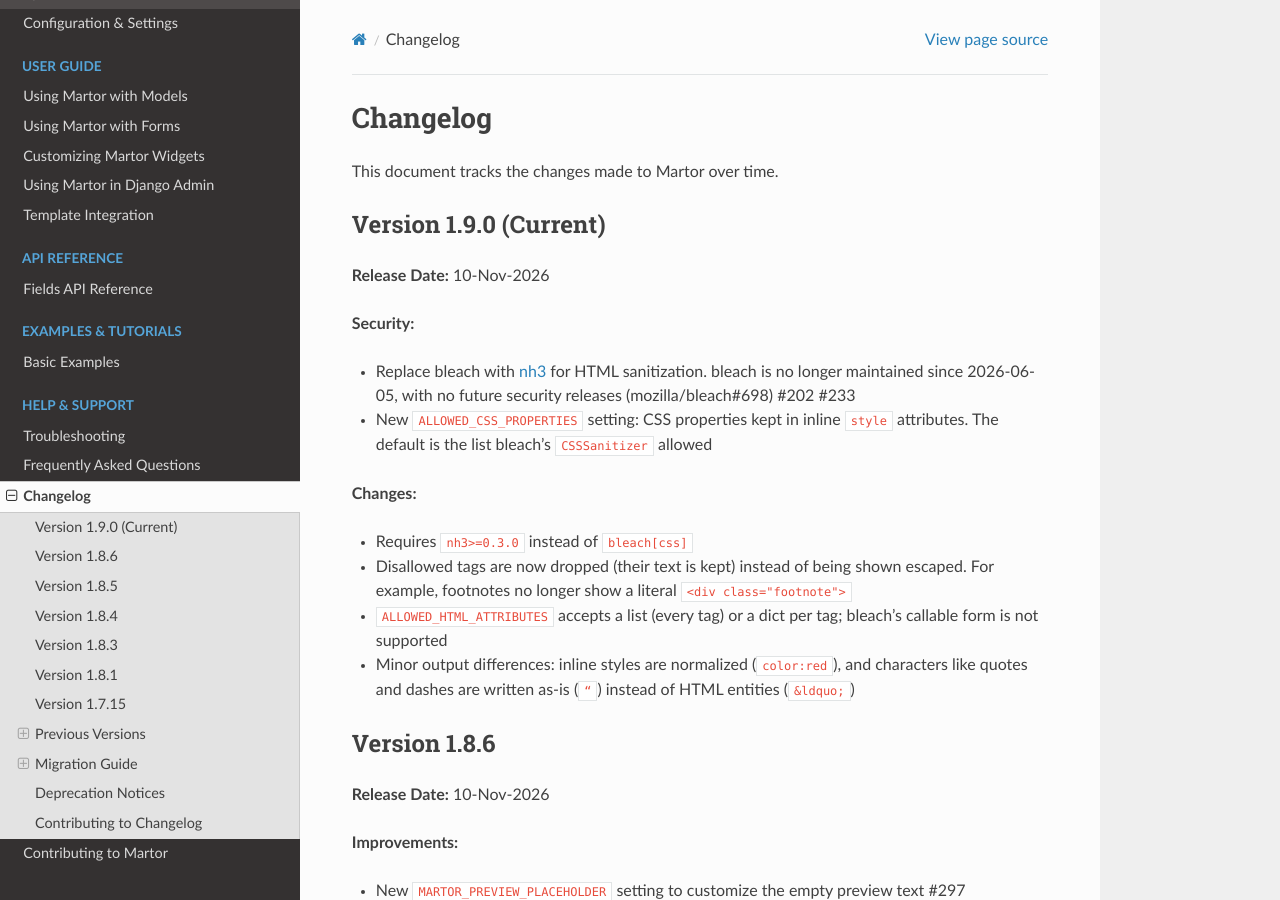
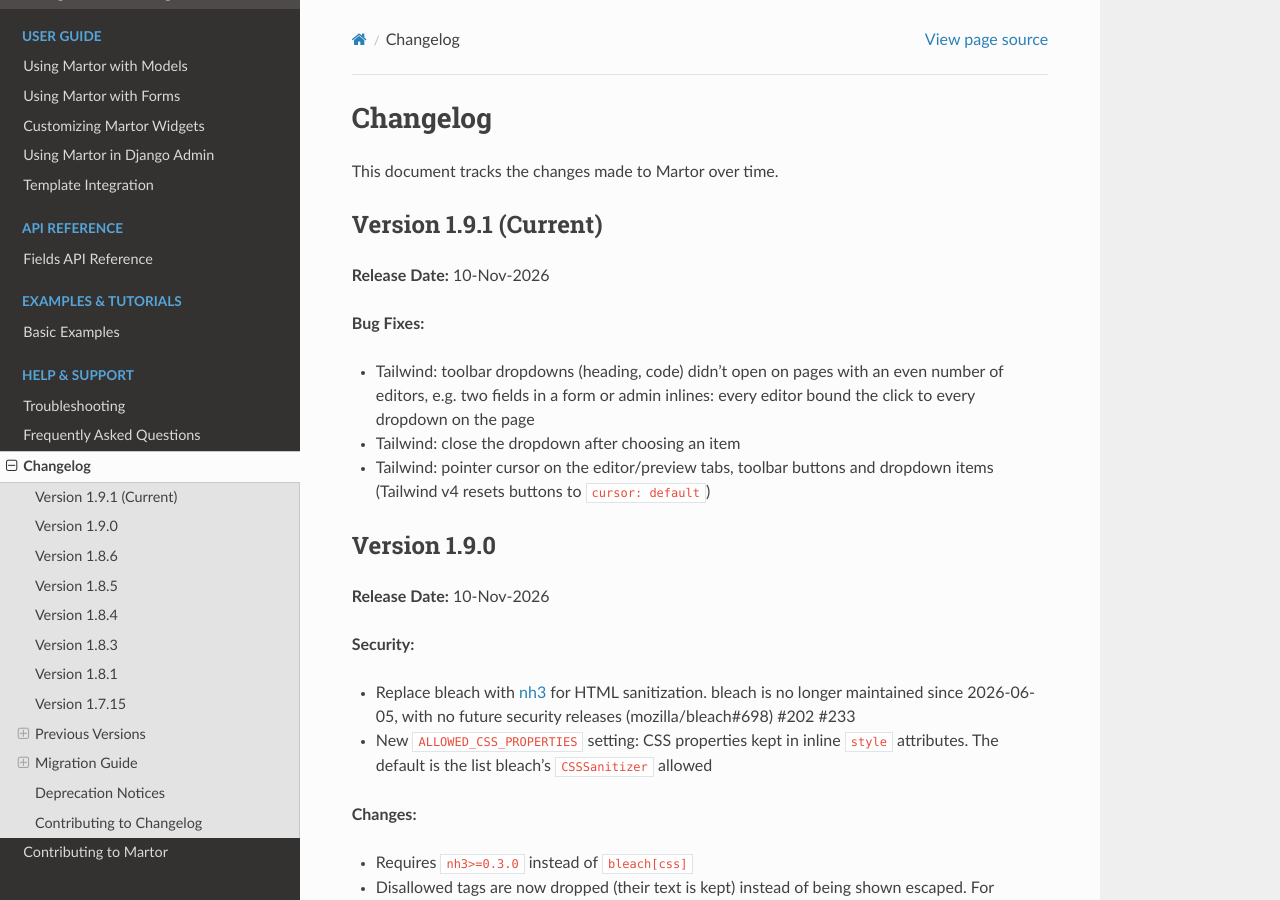
Before and after one commit to agusmakmun/django-markdown-editor, a Sphinx documentation site: the page built from docs/changelog.rst, in a window 1280 px wide and 900 px high. Built offline with Sphinx 7.4.7 and the Read the Docs theme 3.1.0, drawn with Linux system fonts in a browser that asks for light colours; pages that are not in the unit, such as notebooks, are missing from menus.

Commit message:
Tailwind: fix toolbar dropdowns with several editors, release 1.9.1
Every editor bound its click handler to every toolbar dropdown on the
page, so with an even number of editors (two form fields, admin
inlines) each click toggled the menu open and closed again. Scope the
lookup to the editor. Also close the menu once an item is chosen, and
give tabs, toolbar buttons and dropdown items a pointer cursor
(Tailwind v4 resets buttons to `cursor: default`).

Docs: fix the "multiple editors" troubleshooting entries (there is no
`data-editor-id`), and a CLAUDE.md rule to scope per-editor JS.

Co-Authored-By: Claude Opus 5.5 <noreply@anthropic.com>

```diff
--- a/docs/changelog.rst
+++ b/docs/changelog.rst
@@ -3,7 +3,20 @@ Changelog
 
 This document tracks the changes made to Martor over time.
 
-Version 1.9.0 (Current)
+Version 1.9.1 (Current)
+-------------------------
+
+**Release Date:** 10-Nov-2026
+
+**Bug Fixes:**
+
+* Tailwind: toolbar dropdowns (heading, code) didn't open on pages with an even number of editors, e.g. two
+  fields in a form or admin inlines: every editor bound the click to every dropdown on the page
+* Tailwind: close the dropdown after choosing an item
+* Tailwind: pointer cursor on the editor/preview tabs, toolbar buttons and dropdown items
+  (Tailwind v4 resets buttons to ``cursor: default``)
+
+Version 1.9.0
 -------------------------
 
 **Release Date:** 10-Nov-2026
--- a/docs/usage/widgets.rst
+++ b/docs/usage/widgets.rst
@@ -483,7 +483,10 @@ Troubleshooting Widgets
     Ensure attribute names start with ``data-`` and use proper JSON format for complex values.
 
 **Multiple editors conflicting?**
-    Use unique ``data-editor-id`` attributes for each editor.
+    Martor makes each editor's ids unique itself, so several editors on one page work out of the box.
+    If toolbar buttons insert text twice or dropdowns don't open, martor's JS is probably loaded twice
+    (e.g. ``{{ form.media }}`` plus a manual ``<script>`` tag): include it once. With the Tailwind theme,
+    upgrade to 1.9.1+, older versions didn't open the toolbar dropdowns on pages with an even number of editors.
 
 **Upload not working?**
     Verify the upload URL is correct and the endpoint returns proper JSON responses.
--- a/martor/__init__.py
+++ b/martor/__init__.py
@@ -1,4 +1,4 @@
-__version__ = "1.9.0"
+__version__ = "1.9.1"
 __release_date__ = "10-Nov-2026"
 __author__ = "Agus Makmun (Summon Agus)"
 __author_email__ = "summon.agus@gmail.com"
--- a/martor/static/martor/js/martor.bootstrap.js
+++ b/martor/static/martor/js/martor.bootstrap.js
@@ -1,5 +1,5 @@
 /**
- * Name         : Martor v1.9.0
+ * Name         : Martor v1.9.1
  * Created by   : Agus Makmun (Summon Agus)
  * Release date : 10-Nov-2026
  * License      : GNU GENERAL PUBLIC LICENSE Version 3, 29 June 2007
--- a/martor/static/martor/js/martor.semantic.js
+++ b/martor/static/martor/js/martor.semantic.js
@@ -1,5 +1,5 @@
 /**
- * Name         : Martor v1.9.0
+ * Name         : Martor v1.9.1
  * Created by   : Agus Makmun (Summon Agus)
  * Release date : 10-Nov-2026
  * License      : GNU GENERAL PUBLIC LICENSE Version 3, 29 June 2007
```
Also changed, not shown: CLAUDE.md (+3 -0 lines), docs/usage/admin.rst (+5 -3 lines), martor/static/martor/css/martor.tailwind.css (+7 -0 lines), martor/static/martor/js/martor.tailwind.js (+7 -2 lines), martor/static/martor/css/martor-admin.min.css, martor/static/martor/css/martor.bootstrap.min.css, martor/static/martor/css/martor.semantic.min.css, martor/static/martor/css/martor.tailwind.min.css, martor/static/martor/js/martor.bootstrap.min.js, martor/static/martor/js/martor.semantic.min.js, martor/static/martor/js/martor.tailwind.min.js.
